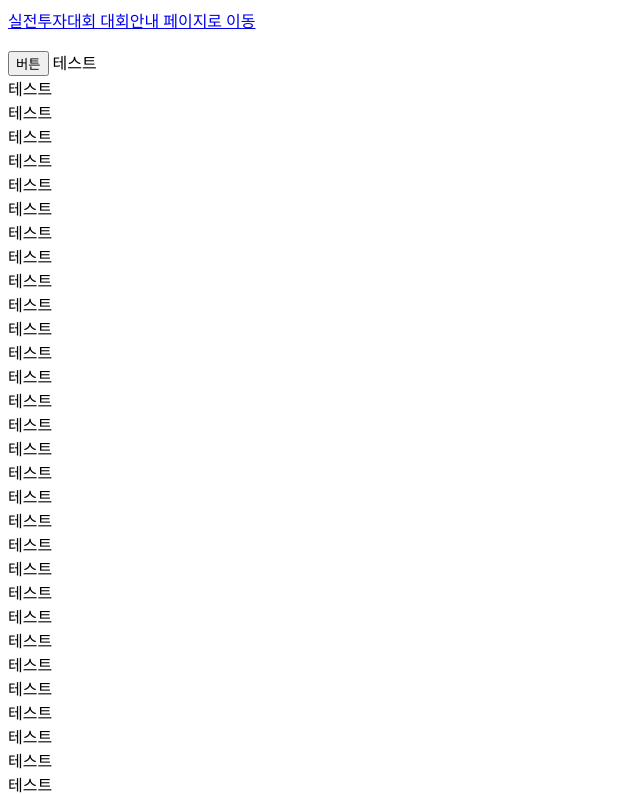
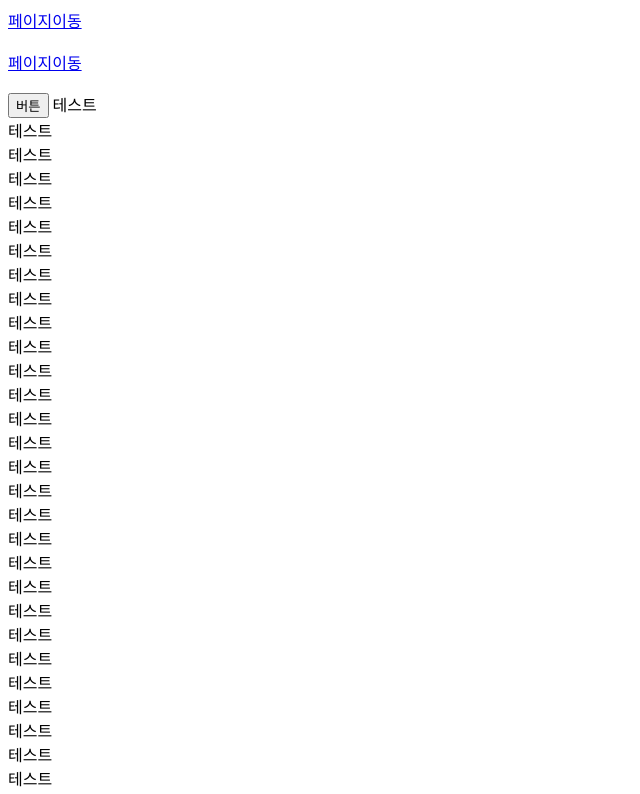
Before and after one commit to hbjeon76/project, a plain HTML site: page index.html in a window 1280 px wide. Shown: the top 794 px of the page, without its empty margins (0-640 px from the left). Drawn offline with Linux system fonts and the light colour scheme.

Commit message:
Update index.html

```diff
--- a/index.html
+++ b/index.html
@@ -10,7 +10,9 @@
 			window.parent.postMessage({message:'01'}, '*');
 		}
 	</script>
-		<a href="shspinterface://Navigator.open?id=SPAP_INVEST_APITST04010001&parameter={'pageFlag':'01','HISTORY':'REPLACE'}">실전투자대회 대회안내 페이지로 이동</a>
+		<a href="shspinterface://SHSPDevice.openBrowser('https://www.naver.com')">페이지이동</a>
+	        <br><br>
+		<a href="shspinterface://Navigator.open?id=SPNV_WEB_BROWSER&parameter={'url':'https://www.naver.com','title':'네이버'}">페이지이동</a>
 	        <br><br>
                 <button onclick="click()">버튼</button>
         테스트<br>테스트<br>테스트<br>
```
